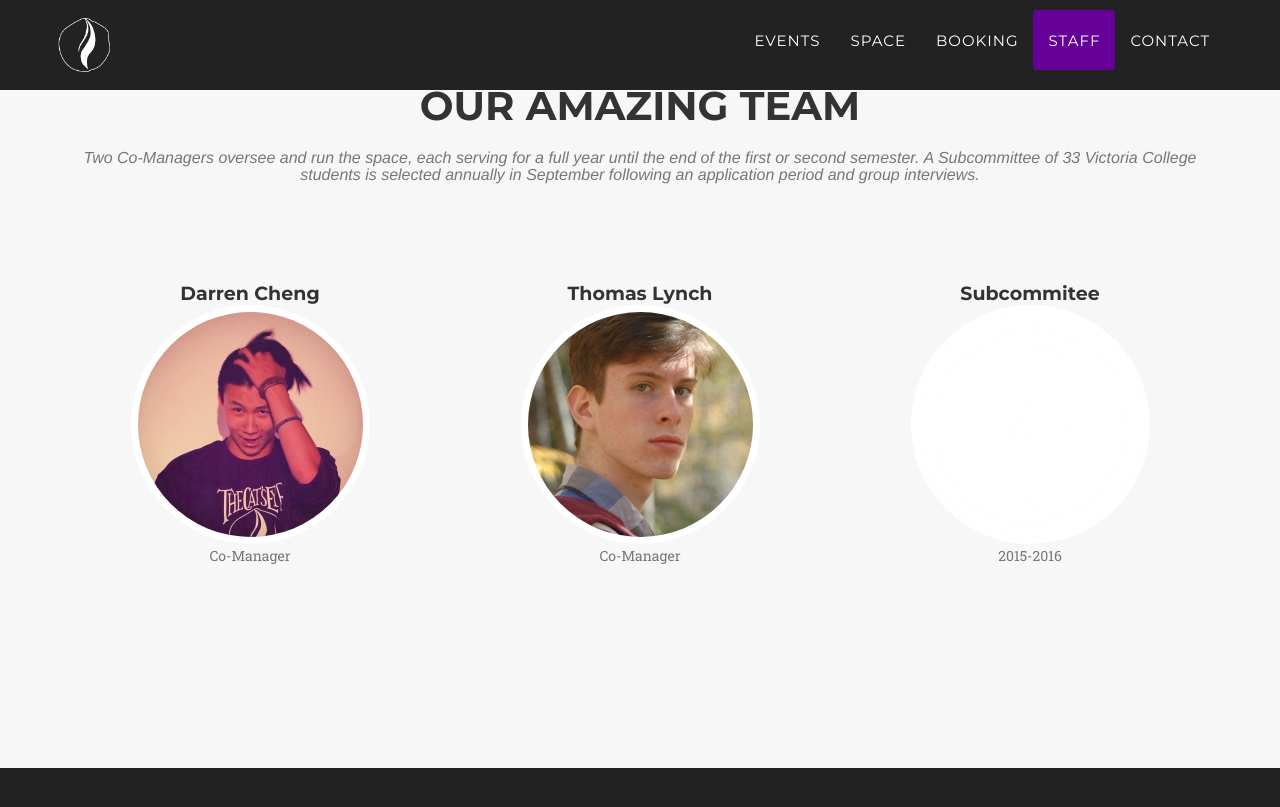
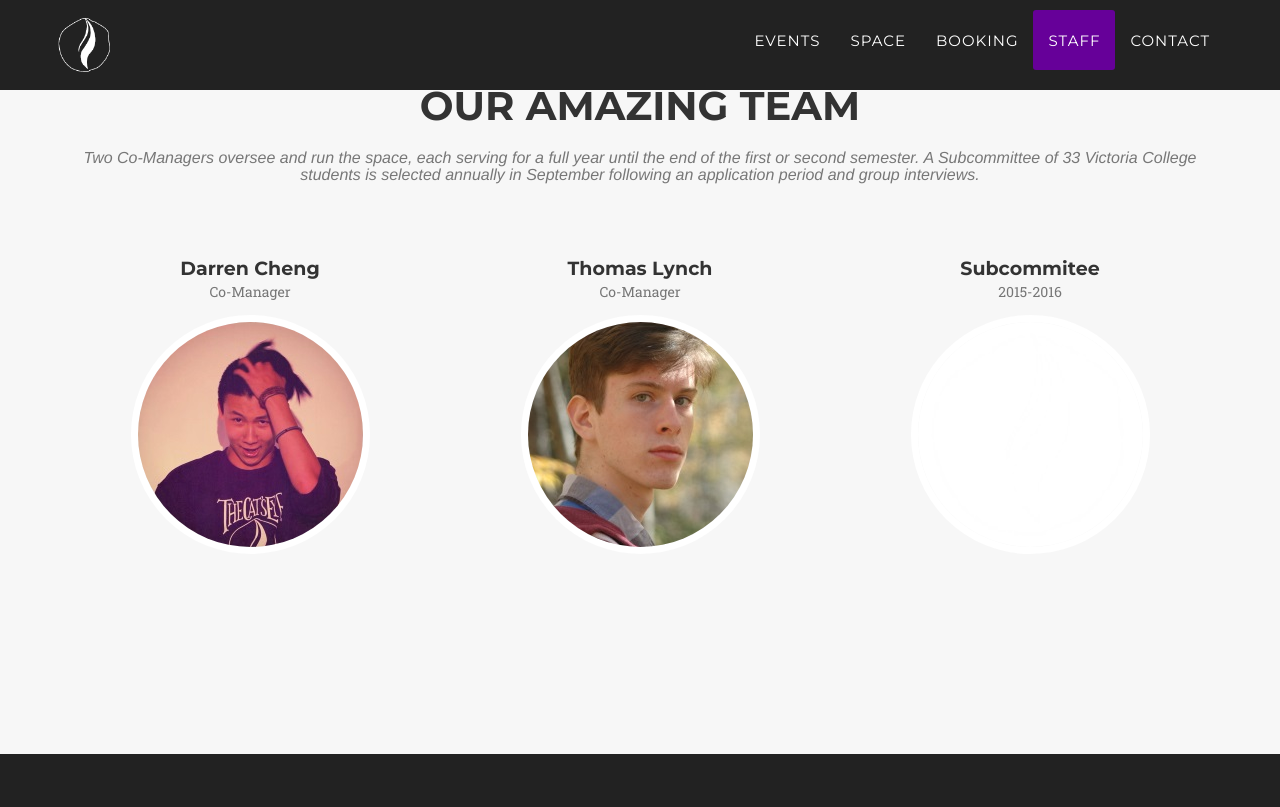
Before and after one commit to ryanfan/cats-eye-revamped, a Jekyll site: the page built from index.html, in a window 1280 px wide and 900 px high, scrolled down 4190 px. Shown: the top 807 px of the window. Built offline with Jekyll 4.4.1, drawn with Linux system fonts in a browser that asks for light colours; some web fonts are replaced.

Commit message:
Formatting changes

```diff
--- a/_includes/css/custom.css
+++ b/_includes/css/custom.css
@@ -443,3 +443,7 @@ section#contact {
 
     }
 }
+
+.team-member h4{
+    margin-top: 0px;
+}
--- a/_includes/team.html
+++ b/_includes/team.html
@@ -13,18 +13,18 @@ A Subcommittee of 33 Victoria College students is selected annually in September
                 <div class="col-sm-4">
                     <div class="team-member">
                         <h4>{{ exec.name }}</h4>
+                        <p class="text-muted">{{ exec.position }}</p>
                         <img src="img/team/{{ exec.pic }}.jpg" class="img-responsive img-circle" alt="">
-                        <p class="text-muted">{{ exec.position }}</p>
                     </div>
                 </div>
                 {% endfor %}
                 <div class="col-sm-4">
                     <div class="team-member">
                         <h4>Subcommitee</h4>
+                        <p class="text-muted">2015-2016</p>
                         <a href="#portfolioModalMembers" class="portfolio-link" data-toggle="modal">
                             <img src="img/team/3a.jpg" class="img-responsive img-circle" alt="">
                         </a>
-                        <p class="text-muted">2015-2016</p>
                     </div>
                 </div>
             </div>
```
